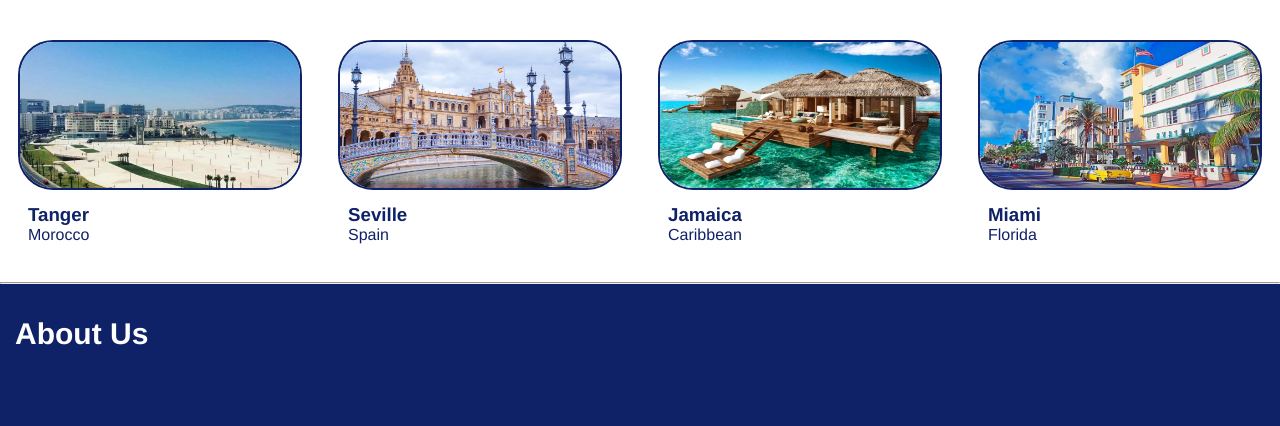
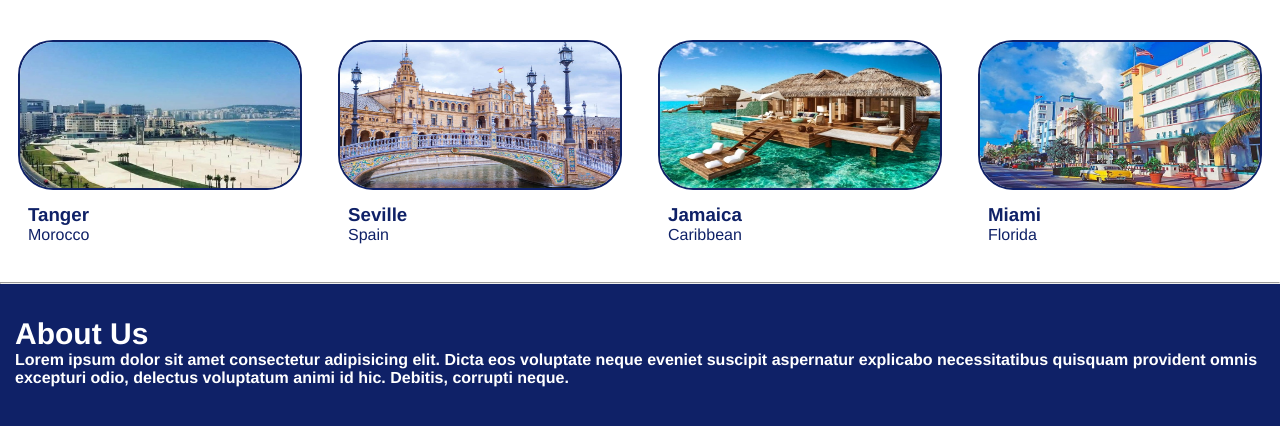
Before and after one commit to yozefox011/Web-Dev-Projects, a plain HTML site: page MoveWorld/index.html in a window 1280 px wide. Shown: the part 936-1362 px from the top of the page. Drawn offline with nearby package versions, Linux system fonts and the light colour scheme.

Commit message:
about us

```diff
--- a/MoveWorld/index.html
+++ b/MoveWorld/index.html
@@ -142,6 +142,7 @@
         <div class="about">
             <br>
             <H3>About Us</H3>
+            <p>Lorem ipsum dolor sit amet consectetur adipisicing elit. Dicta eos voluptate neque eveniet suscipit aspernatur explicabo necessitatibus quisquam provident omnis excepturi odio, delectus voluptatum animi id hic. Debitis, corrupti neque.</p>
         </div>
     </header>
 </body>
```
